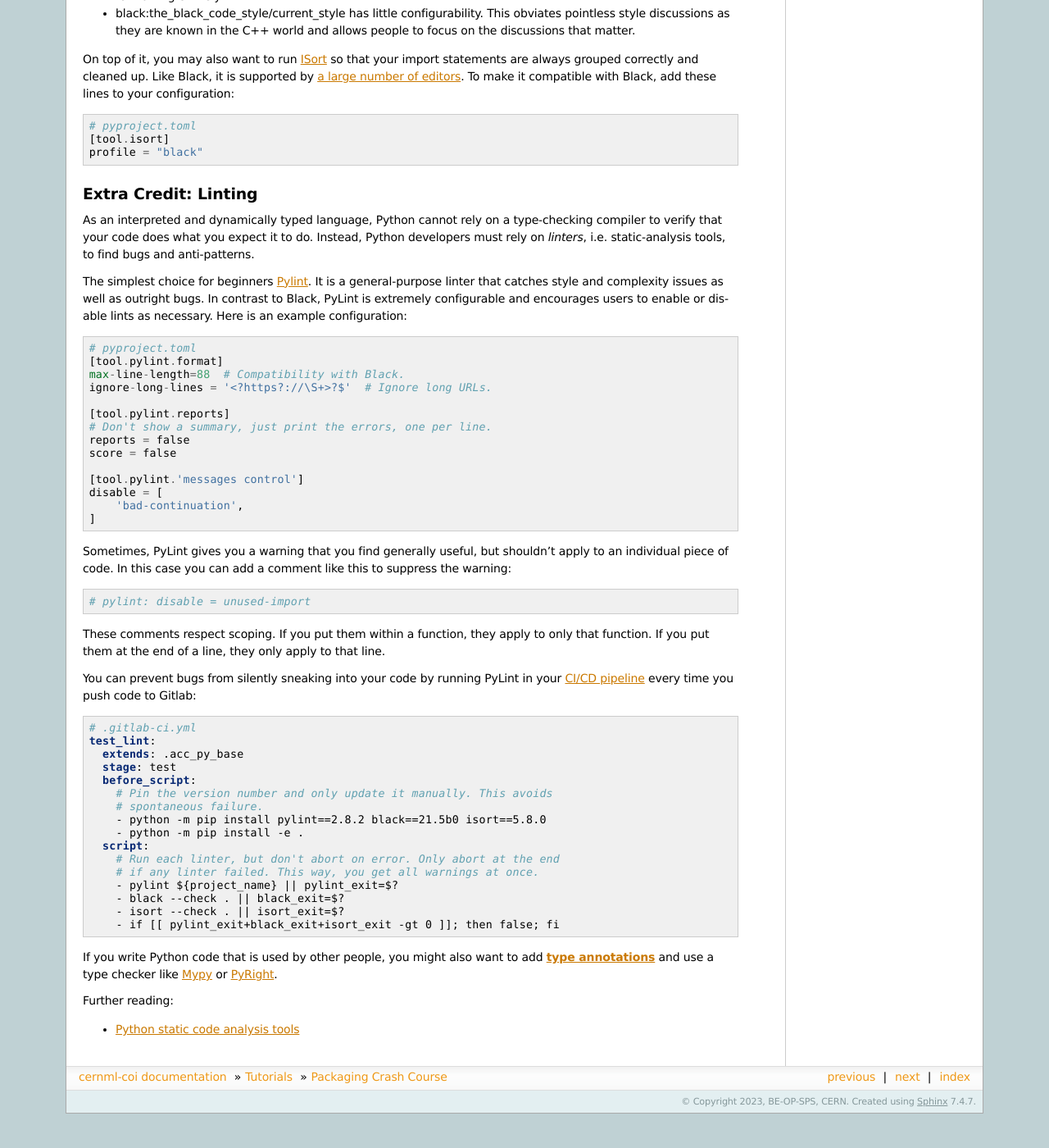
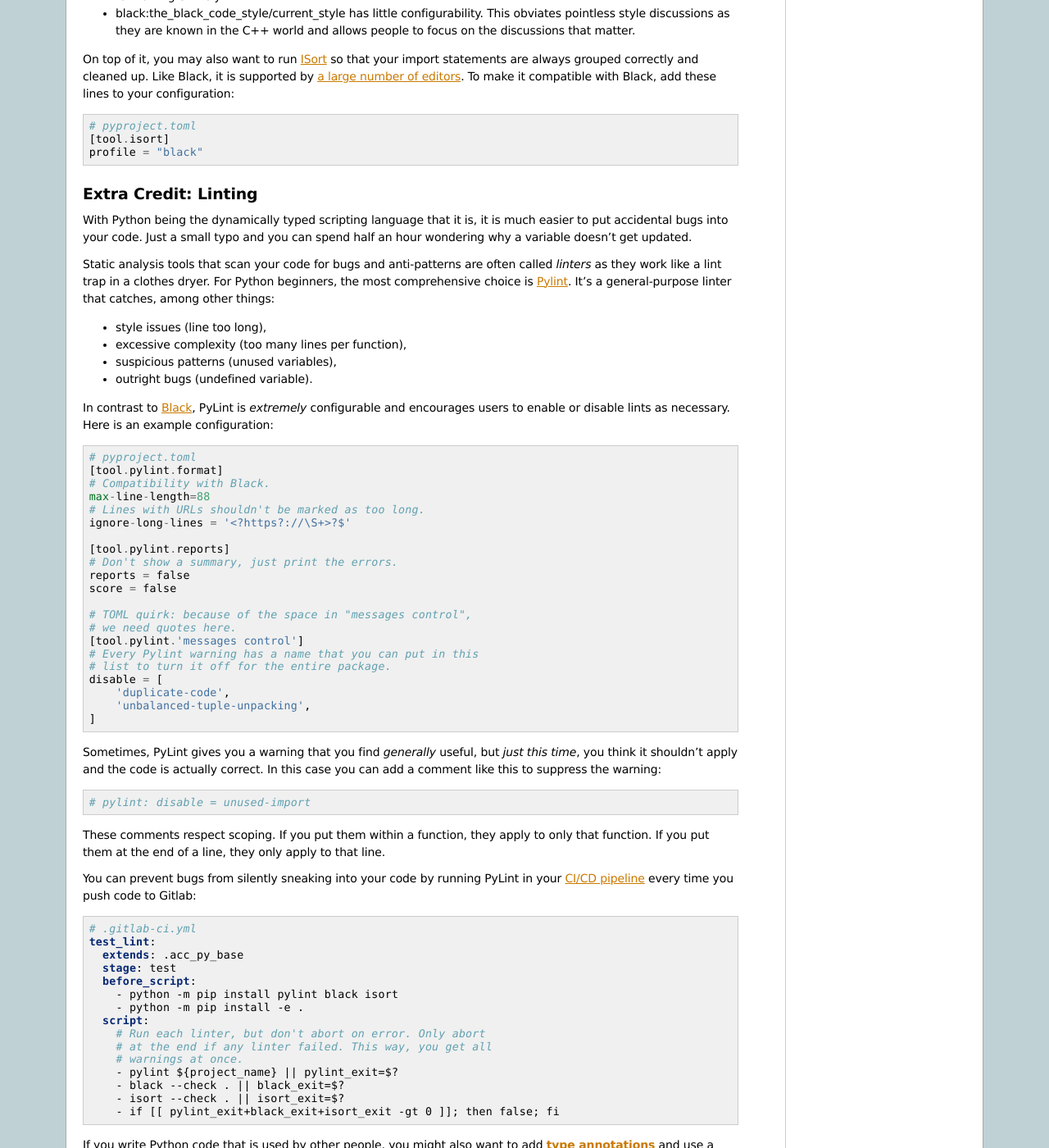
Before and after one commit to geoff-project/coi, a Sphinx documentation site: the page built from docs/tutorials/packaging.rst, in a window 1280 px wide and 1400 px high, scrolled down 13957 px. Shown: the whole window at 82% size. Built offline with Sphinx 7.4.7, drawn with Linux system fonts in a browser that asks for light colours; the version number could not be read and is left out; before the commit the page ends 15315 px from its top, so only the background shows below that.

Commit message:
Update Pylint tutorial.

```diff
--- a/docs/tutorials/packaging.rst
+++ b/docs/tutorials/packaging.rst
@@ -1073,39 +1073,55 @@ add these lines to your configuration:
 Extra Credit: Linting
 ---------------------
 
-As an interpreted and dynamically typed language, Python cannot rely on a
-type-checking compiler to verify that your code does what you expect it to do.
-Instead, Python developers must rely on *linters*, i.e. static-analysis tools,
-to find bugs and anti-patterns.
+With Python being the dynamically typed scripting language that it is, it is
+much easier to put accidental bugs into your code. Just a small typo and you
+can spend half an hour wondering why a variable doesn't get updated.
 
-The simplest choice for beginners Pylint_. It is a general-purpose linter that
-catches style and complexity issues as well as outright bugs. In contrast to
-Black, PyLint is extremely configurable and encourages users to enable or
-disable lints as necessary. Here is an example configuration:
+Static analysis tools that scan your code for bugs and anti-patterns are often
+called *linters* as they work like a lint trap in a clothes dryer. For
+Python beginners, the most comprehensive choice is
+Pylint_. It's a general-purpose linter
+that catches, among other things:
+
+- style issues (line too long),
+- excessive complexity (too many lines per function),
+- suspicious patterns (unused variables),
+- outright bugs (undefined variable).
 
 .. _Pylint:
    http://pylint.pycqa.org/
+
+In contrast to :ref:`Black <Extra Credit: Automatic Code Formatting>`, PyLint
+is *extremely* configurable and encourages users to enable or disable lints as
+necessary. Here is an example configuration:
 
 .. code-block:: python
 
     # pyproject.toml
     [tool.pylint.format]
-    max-line-length=88  # Compatibility with Black.
-    ignore-long-lines = '<?https?://\S+>?$'  # Ignore long URLs.
+    # Compatibility with Black.
+    max-line-length=88
+    # Lines with URLs shouldn't be marked as too long.
+    ignore-long-lines = '<?https?://\S+>?$'
 
     [tool.pylint.reports]
-    # Don't show a summary, just print the errors, one per line.
+    # Don't show a summary, just print the errors.
     reports = false
     score = false
 
+    # TOML quirk: because of the space in "messages control",
+    # we need quotes here.
     [tool.pylint.'messages control']
+    # Every Pylint warning has a name that you can put in this
+    # list to turn it off for the entire package.
     disable = [
-        'bad-continuation',
+        'duplicate-code',
+        'unbalanced-tuple-unpacking',
     ]
 
-Sometimes, PyLint gives you a warning that you find generally useful, but
-shouldn't apply to an individual piece of code. In this case you can add a
-comment like this to suppress the warning:
+Sometimes, PyLint gives you a warning that you find *generally* useful, but
+*just this time*, you think it shouldn't apply and the code is actually
+correct. In this case you can add a comment like this to suppress the warning:
 
 .. code-block:: python
 
@@ -1126,13 +1142,12 @@ Gitlab:
       extends: .acc_py_base
       stage: test
       before_script:
-        # Pin the version number and only update it manually. This avoids
-        # spontaneous failure.
-        - python -m pip install pylint==2.8.2 black==21.5b0 isort==5.8.0
+        - python -m pip install pylint black isort
         - python -m pip install -e .
       script:
-        # Run each linter, but don't abort on error. Only abort at the end
-        # if any linter failed. This way, you get all warnings at once.
+        # Run each linter, but don't abort on error. Only abort
+        # at the end if any linter failed. This way, you get all
+        # warnings at once.
         - pylint ${project_name} || pylint_exit=$?
         - black --check . || black_exit=$?
         - isort --check . || isort_exit=$?
```
